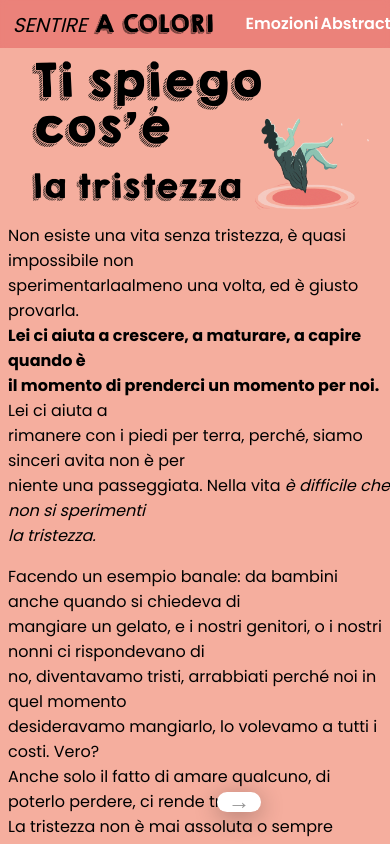
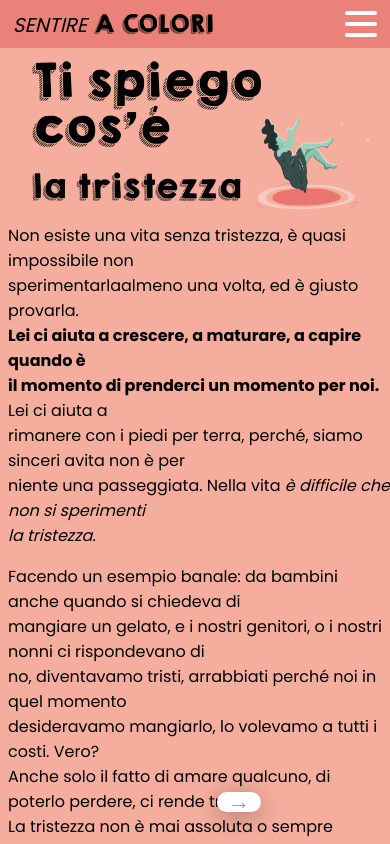
Before and after one commit to Korazza/sentireacolori, a Next.js app: page /emozioni in a window 390 px wide. Shown: the top 844 px of the page. Built offline with nearby package versions, Linux system fonts and the light colour scheme; no server answers.

Commit message:
chore: create hamburger menu

```diff
--- /dev/null
+++ b/src/components/Hamburger.tsx
@@ -0,0 +1,26 @@
+import { MouseEventHandler } from 'react'
+
+import styles from '@/styles/Hamburger.module.css'
+
+interface HamburgerProps {
+	className?: string | undefined
+	toggle: boolean
+	onToggle: () => void
+}
+
+export default function Hamburger({
+	className,
+	toggle,
+	onToggle,
+}: HamburgerProps) {
+	return (
+		<div
+			onClick={onToggle}
+			className={`${styles.burger} ${toggle ? styles.toggled : ''} ${className}`}
+		>
+			<div className={styles.burgerLine}></div>
+			<div className={styles.burgerLine}></div>
+			<div className={styles.burgerLine}></div>
+		</div>
+	)
+}
--- a/src/components/Navbar.tsx
+++ b/src/components/Navbar.tsx
@@ -1,8 +1,10 @@
+import { useState } from 'react'
 import Link from 'next/link'
 import Image from 'next/image'
 import { useSession, signIn, signOut } from 'next-auth/react'
 
 import Logo from './Logo'
+import Hamburger from './Hamburger'
 import styles from '@/styles/Navbar.module.css'
 
 interface NavigationItem {
@@ -19,6 +21,7 @@ const navItems: NavigationItem[] = [
 
 export default function Navbar() {
 	const { data: session, status } = useSession()
+	const [menuToggle, setMenuToggle] = useState(false)
 
 	return (
 		<header className={styles.navbar}>
@@ -26,10 +29,24 @@ export default function Navbar() {
 				<Logo />
 			</Link>
 			<nav className={styles.navigationContainer}>
-				<ul className={styles.navigation}>
+				<Hamburger
+					toggle={menuToggle}
+					onToggle={() => setMenuToggle((prevToggle) => !prevToggle)}
+					className={styles.navBurger}
+				/>
+				<ul
+					className={styles.navigation}
+					style={{
+						right: menuToggle ? '-20%' : '-200%',
+					}}
+				>
 					{navItems.map((navItem) => (
 						<li key={navItem.label.toLocaleLowerCase()}>
-							<Link href={navItem.link} scroll={navItem.scroll}>
+							<Link
+								onClick={() => setMenuToggle(false)}
+								href={navItem.link}
+								scroll={navItem.scroll}
+							>
 								{navItem.label}
 							</Link>
 						</li>
--- /dev/null
+++ b/src/styles/Hamburger.module.css
@@ -0,0 +1,40 @@
+.burger {
+  display: flex;
+  width: 2em;
+  height: 2em;
+  justify-content: space-around;
+  flex-flow: column nowrap;
+  cursor: pointer;
+  z-index: 2000;
+}
+
+.burgerLine {
+  position: relative;
+  width: 2em;
+  height: 0.25em;
+  border-radius: 10px;
+  background-color: #ffffff;
+  transform: rotate(0deg);
+  transition: all 200ms ease-in-out;
+  opacity: 1;
+  transform: rotate(0deg);
+}
+
+.burger.toggled {
+  justify-content: center;
+}
+
+
+.burger.toggled .burgerLine:nth-child(1) {
+  top: 14%;
+  transform: rotate(45deg);
+}
+
+.burger.toggled .burgerLine:nth-child(2) {
+  opacity: 0;
+}
+
+.burger.toggled .burgerLine:nth-child(3) {
+  bottom: 14%;
+  transform: rotate(-45deg);
+}
--- a/src/styles/Navbar.module.css
+++ b/src/styles/Navbar.module.css
@@ -16,8 +16,14 @@
 
 .navigationContainer {
   position: relative;
+  display: flex;
+  flex-direction: row;
   width: 100%;
   height: 100%;
+}
+
+.navBurger {
+  display: none;
 }
 
 .navigation {
@@ -95,8 +101,31 @@
 }
 
 @media screen and (width < 768px) {
+  .navigationContainer {
+    justify-content: flex-end;
+  }
+
+
+  .navBurger {
+    display: flex;
+  }
+
   .navigation {
-    margin-left: 2em;
-    width: 90%;
+    position: absolute;
+    margin: 0;
+    padding: 2em 3em;
+    top: -25%;
+    width: 120%;
+    height: 110vh;
+    flex-direction: column;
+    justify-content: start;
+    gap: 1em;
+    background-color: #000000c6;
+    backdrop-filter: blur(8px);
+    transition: right 200ms ease-in-out;
+  }
+
+  .navigation li {
+    font-size: 18px;
   }
 }
```
Also changed, not shown: public/favicon.png.
